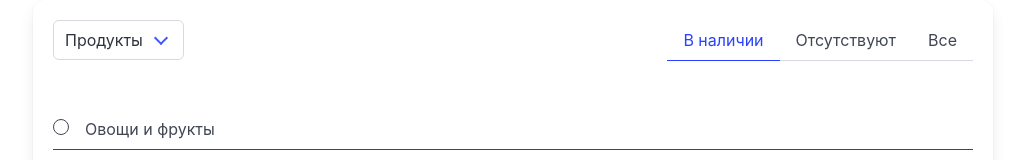
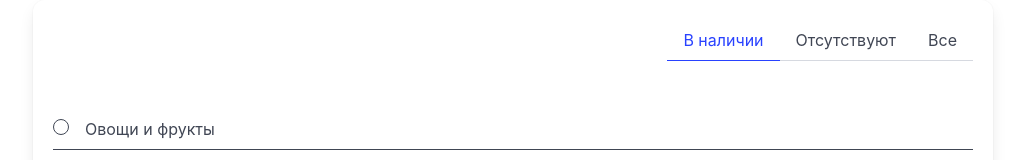
Before and after one commit to steamdroid/simple-inventory, a Vue app: page / in a window 1280 px wide. Shown: the top 160 px of the page, without its empty margins (127-1152 px from the left). Built offline with nearby package versions, Linux system fonts and the light colour scheme.

Commit message:
remove list selector

```diff
--- a/src/components/MainHeader.vue
+++ b/src/components/MainHeader.vue
@@ -1,10 +1,10 @@
 <template>
   <header class="mb-6">
-    <div class="select">
+    <!-- <div class="select">
       <select name="listName">
         <option>Продукты</option>
       </select>
-    </div>
+    </div> -->
     <div class="tabs is-centered ml-auto">
       <ul>
         <li class="is-active"><a>В наличии</a></li>
```
